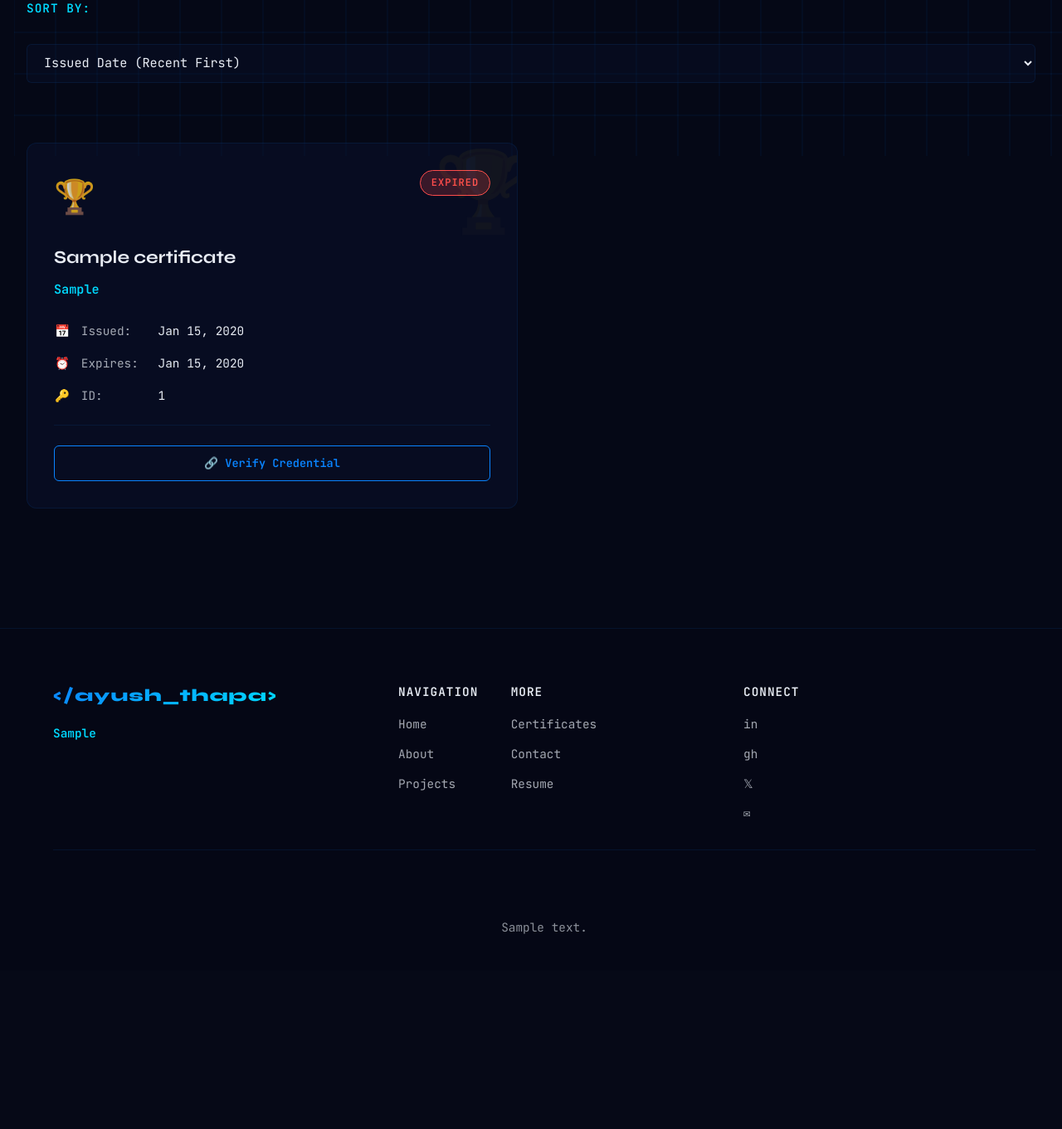
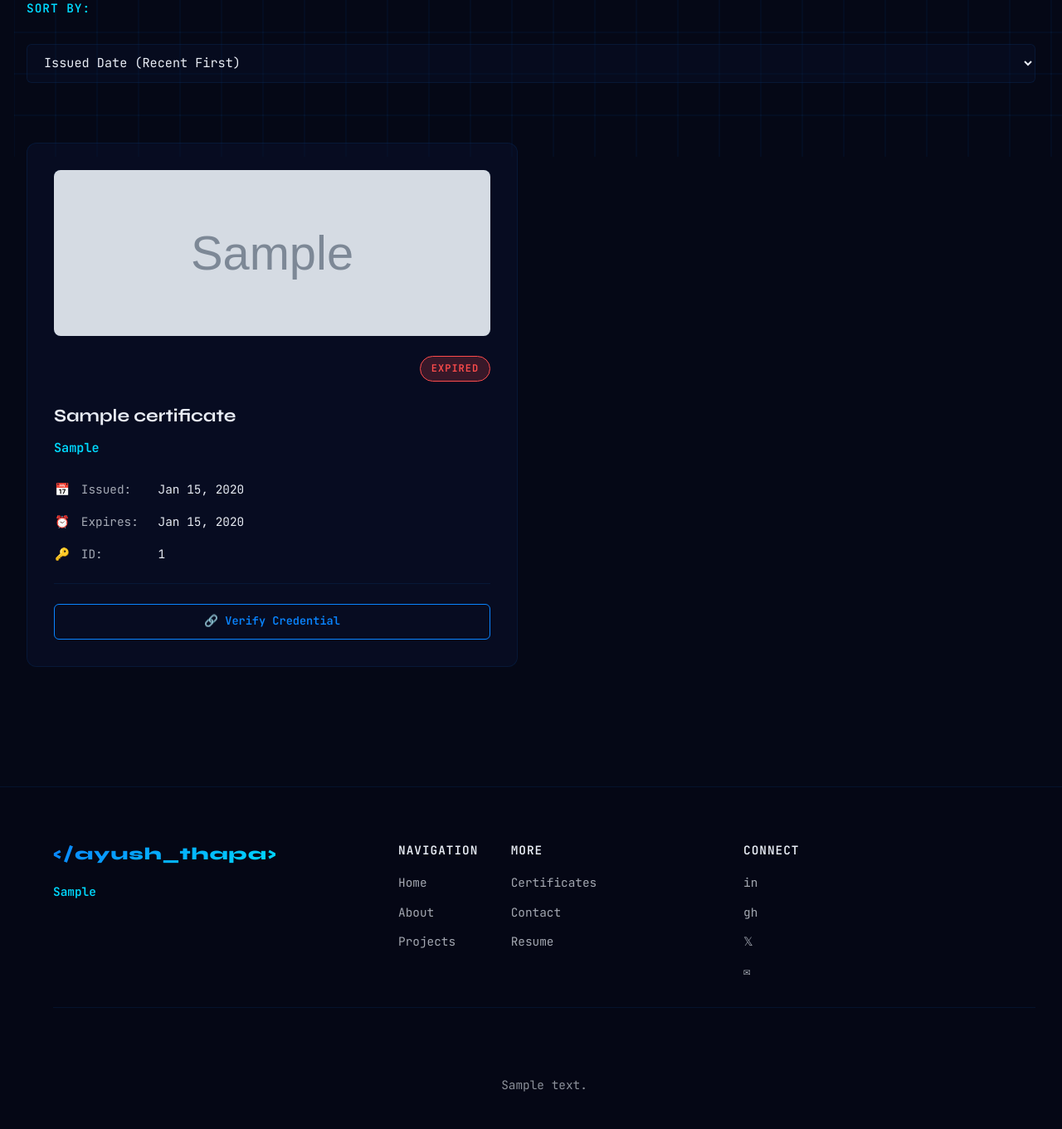
Before and after one commit to thapa-ayush/data_analyst_portfolio, a Django app: template portfolio/templates/portfolio/certificates.html in a window 1280 px wide. Shown: the part 628-1989 px from the top of the page at 83% size. Before the commit the page ends 1754 px from the top, so only its background shows below. Run offline with Django 5.2, Linux system fonts and the light colour scheme; tables that the repository leaves empty hold one stand-in row (values such as "Sample post"); the template is opened without the code that fills it: values that come from a table or form of the project are taken from there, most other values are stand-ins (such as "Sample title", 1, 10 or a date in 2020); grey boxes marked "Sample" are stand-in pictures.

Commit message:
Fix: Display certificate images and remove emojis from certificate cards

```diff
--- a/portfolio/templates/portfolio/certificates.html
+++ b/portfolio/templates/portfolio/certificates.html
@@ -53,15 +53,8 @@
         transition: all 0.3s ease;
         position: relative;
         overflow: hidden;
-    }
-
-    .certificate-card::before {
-        content: "🏆";
-        position: absolute;
-        top: -20px;
-        right: -20px;
-        font-size: 6rem;
-        opacity: 0.05;
+        display: flex;
+        flex-direction: column;
     }
 
     .certificate-card:hover {
@@ -72,14 +65,9 @@
 
     .certificate-header {
         display: flex;
-        justify-content: space-between;
+        justify-content: flex-end;
         align-items: flex-start;
         margin-bottom: 1.5rem;
-    }
-
-    .certificate-icon {
-        font-size: 2.5rem;
-        opacity: 0.8;
     }
 
     .certificate-status {
@@ -312,8 +300,18 @@
         <div class="certificate-card" data-issued="{{ cert.issue_date|date:'Y-m-d'|default:'9999-12-31' }}"
             data-expiry="{% if cert.expiry_date %}{{ cert.expiry_date|date:'Y-m-d' }}{% else %}9999-12-31{% endif %}"
             data-name="{{ cert.certificate_name }}">
+
+            <!-- Certificate Image -->
+            <div style="width: 100%; height: 200px; background: linear-gradient(135deg, rgba(10, 132, 255, 0.2), rgba(0, 217, 255, 0.1)); border-radius: 8px; display: flex; align-items: center; justify-content: center; margin-bottom: 1.5rem; overflow: hidden;">
+                {% if cert.certificate_image %}
+                <img src="{{ cert.certificate_image.url }}" alt="{{ cert.certificate_name }}" style="width: 100%; height: 100%; object-fit: cover;">
+                {% else %}
+                <span style="font-size: 3rem;">🏆</span>
+                {% endif %}
+            </div>
+
             <div class="certificate-header">
-                <span class="certificate-icon">🏆</span>
+                <div></div>
                 <span
                     class="certificate-status {% if cert.is_expired %}status-expired{% elif cert.days_until_expiry and cert.days_until_expiry <= 30 %}status-expiring{% else %}status-active{% endif %}">
                     {% if cert.is_expired %}
```
